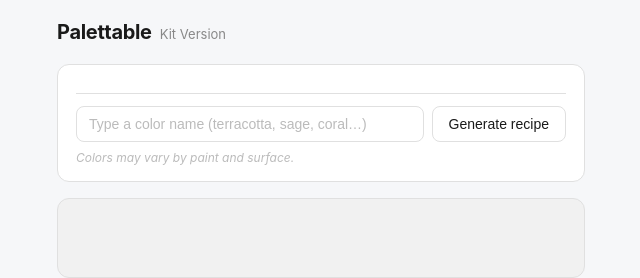
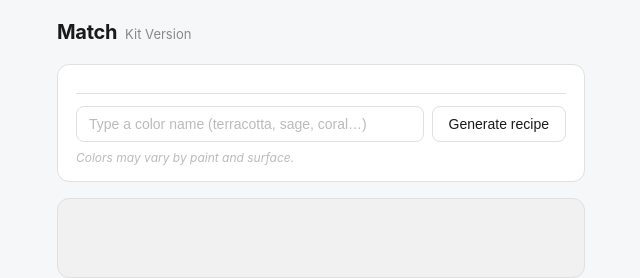
Before and after one commit to bizemind/match5, a plain HTML site: page index.html in a window 1280 px wide. Shown: the top 278 px of the page, 319-959 px from the left. Drawn offline with Linux system fonts and the light colour scheme.

Commit message:
Update index.html

```diff
--- a/index.html
+++ b/index.html
@@ -3,7 +3,7 @@
 <head>
 <meta charset="UTF-8">
 <meta name="viewport" content="width=device-width, initial-scale=1.0, maximum-scale=1.0">
-<title>Palettable — Color Match</title>
+<title>Match — Color Match</title>
 <style>
 *, *::before, *::after { box-sizing: border-box; margin: 0; padding: 0; }
 
@@ -240,7 +240,7 @@ body {
 <div class="app">
 
   <div class="header">
-    <h1>Palettable</h1>
+    <h1>Match</h1>
     <span>Kit Version</span>
   </div>
 
```
